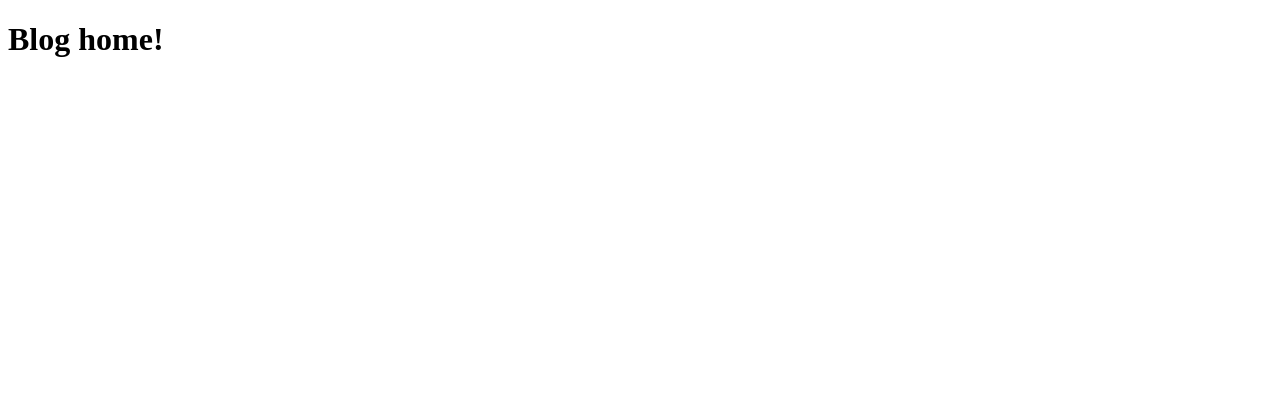
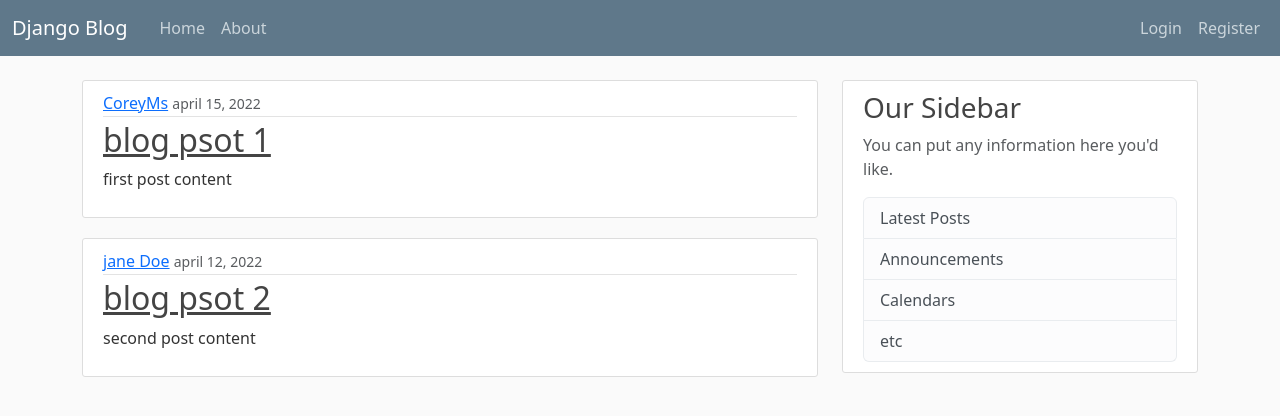
Before and after one commit to chiche-ds/dj_project, a Django app: page / in a window 1280 px wide. Before the commit the part shown is almost empty. Shown: the top 416 px of the page. Run offline with Django 4.2, Linux system fonts and the light colour scheme.

Commit message:
setup base templete

```diff
--- /dev/null
+++ b/blog/static/blog/main.css
@@ -0,0 +1,84 @@
+body {
+    background: #fafafa;
+    color: #333333;
+    margin-top: 5rem;
+  }
+
+  h1, h2, h3, h4, h5, h6 {
+    color: #444444;
+  }
+
+  ul {
+    margin: 0;
+  }
+
+  .bg-steel {
+    background-color: #5f788a;
+  }
+
+  .site-header .navbar-nav .nav-link {
+    color: #cbd5db;
+  }
+
+  .site-header .navbar-nav .nav-link:hover {
+    color: #ffffff;
+  }
+
+  .site-header .navbar-nav .nav-link.active {
+    font-weight: 500;
+  }
+
+  .content-section {
+    background: #ffffff;
+    padding: 10px 20px;
+    border: 1px solid #dddddd;
+    border-radius: 3px;
+    margin-bottom: 20px;
+  }
+
+  .article-title {
+    color: #444444;
+  }
+
+  a.article-title:hover {
+    color: #428bca;
+    text-decoration: none;
+  }
+
+  .article-content {
+    white-space: pre-line;
+  }
+
+  .article-img {
+    height: 65px;
+    width: 65px;
+    margin-right: 16px;
+  }
+
+  .article-metadata {
+    padding-bottom: 1px;
+    margin-bottom: 4px;
+    border-bottom: 1px solid #e3e3e3
+  }
+
+  .article-metadata a:hover {
+    color: #333;
+    text-decoration: none;
+  }
+
+  .article-svg {
+    width: 25px;
+    height: 25px;
+    vertical-align: middle;
+  }
+
+  .account-img {
+    height: 125px;
+    width: 125px;
+    margin-right: 20px;
+    margin-bottom: 16px;
+  }
+
+  .account-heading {
+    font-size: 2.5rem;
+  }
--- /dev/null
+++ b/blog/templates/blog/base.html
@@ -0,0 +1,63 @@
+{% load static %}
+<!DOCTYPE html>
+<html>
+    <head>
+    <meta charset="utf-8">
+    <meta name="viewport" content="width=device-width, initial-scale=1">
+    <link href="https://cdn.jsdelivr.net/npm/bootstrap@5.3.0-alpha3/dist/css/bootstrap.min.css" rel="stylesheet" integrity="sha384-KK94CHFLLe+nY2dmCWGMq91rCGa5gtU4mk92HdvYe+M/SXH301p5ILy+dN9+nJOZ" crossorigin="anonymous">
+    <link rel="stylesheet" type="text/css" href="{% static  'blog/main.css' %}">
+       {% if title %}
+        <title> Django Blog - {{ title}}</title>
+        {% else %}
+        <title> Django Blog </title>
+        {% endif %}
+    </head>
+    <body>
+        <header class="site-header">
+            <nav class="navbar navbar-expand-md navbar-dark bg-steel fixed-top">
+              <div class="container-fluid">
+                <a class="navbar-brand me-4" href="{% url 'blog-home' %}">Django Blog</a>
+                <button class="navbar-toggler" type="button" data-bs-toggle="collapse" data-bs-target="#navbarToggle" aria-controls="navbarToggle" aria-expanded="false" aria-label="Toggle navigation">
+                  <span class="navbar-toggler-icon"></span>
+                </button>
+                <div class="collapse navbar-collapse" id="navbarToggle">
+                  <div class="navbar-nav me-auto">
+                    <a class="nav-link" href="{% url 'blog-home' %}">Home</a>
+                    <a class="nav-link" href="{% url 'blog-about' %}">About</a>
+                  </div>
+                  <!-- Navbar Right Side -->
+                  <div class="navbar-nav">
+                    <a class="nav-link" href="#">Login</a>
+                    <a class="nav-link" href="#">Register</a>
+                  </div>
+                </div>
+              </div>
+            </nav>
+          </header>
+
+          <main role="main" class="container">
+            <div class="row">
+              <div class="col-md-8">
+                {% block content %}{% endblock %}
+              </div>
+              <div class="col-md-4">
+                <div class="content-section">
+                  <h3>Our Sidebar</h3>
+                  <p class='text-muted'>You can put any information here you'd like.</p>
+                  <ul class="list-group">
+                    <li class="list-group-item list-group-item-light">Latest Posts</li>
+                    <li class="list-group-item list-group-item-light">Announcements</li>
+                    <li class="list-group-item list-group-item-light">Calendars</li>
+                    <li class="list-group-item list-group-item-light">etc</li>
+                  </ul>
+                </div>
+              </div>
+            </div>
+          </main>
+
+
+       <script src="https://cdn.jsdelivr.net/npm/bootstrap@5.3.0-alpha3/dist/js/bootstrap.bundle.min.js" integrity="sha384-ENjdO4Dr2bkBIFxQpeoTz1HIcje39Wm4jDKdf19U8gI4ddQ3GYNS7NTKfAdVQSZe" crossorigin="anonymous"></script>
+       <script src="https://cdn.jsdelivr.net/npm/@popperjs/core@2.11.7/dist/umd/popper.min.js" integrity="sha384-zYPOMqeu1DAVkHiLqWBUTcbYfZ8osu1Nd6Z89ify25QV9guujx43ITvfi12/QExE" crossorigin="anonymous"></script>
+       <script src="https://cdn.jsdelivr.net/npm/bootstrap@5.3.0-alpha3/dist/js/bootstrap.min.js" integrity="sha384-Y4oOpwW3duJdCWv5ly8SCFYWqFDsfob/3GkgExXKV4idmbt98QcxXYs9UoXAB7BZ" crossorigin="anonymous"></script>
+    </body>
+</html>
--- a/blog/templates/blog/home.html
+++ b/blog/templates/blog/home.html
@@ -1,9 +1,16 @@
-<!DOCTYPE html>
-<html>
-    <head>
-        <title></title>
-    </head>
-    <body>
-        <h1>Blog home! </h1>
-    </body>
-</html>
+{% extends "blog/base.html" %}
+{% block content %}
+
+    {% for post in posts%}
+    <article class="media content-section">
+        <div class="media-body">
+          <div class="article-metadata">
+            <a class="mr-2" href="#">{{ post.author }}</a>
+            <small class="text-muted">{{ post.date_posted }}</small>
+          </div>
+          <h2><a class="article-title" href="#">{{ post.title }}</a></h2>
+          <p class="article-content">{{ post.content }}</p>
+        </div>
+      </article>
+    {% endfor %}
+{% endblock content %}
--- a/blog/urls.py
+++ b/blog/urls.py
@@ -3,6 +3,6 @@ from . import views
 
 urlpatterns = [
     path('', views.home, name='blog-home'),
-    path('about/', views.about, name='about-blog'),
+    path('about/', views.about, name='blog-about'),
     path('contact/', views.contact, name="blog-contact")
 ]
--- a/blog/views.py
+++ b/blog/views.py
@@ -2,11 +2,32 @@ from django.shortcuts import render
 
 # Create your views here.
 
+posts =[
+    {
+    'author':'CoreyMs',
+    'title':'blog psot 1',
+    'content': 'first post content',
+    'date_posted':'april 15, 2022'
+
+    },
+    {
+    'author':'jane Doe',
+    'title':'blog psot 2',
+    'content': 'second post content',
+    'date_posted':'april 12, 2022'
+
+    }
+
+]
+
 def home(request):
-    return render(request, 'blog/home.html')
+    content = {
+        'posts':posts
+    }
+    return render(request, 'blog/home.html',content)
 
 def about(request):
-    return render(request, 'blog/about.html')
+    return render(request, 'blog/about.html',{'title':'About'})
 
 def contact(request):
     return HttpResponse('<h1> Blog contact </h1>')
```
Also changed, not shown: blog/templates/blog/about.html (+4 -11 lines).
